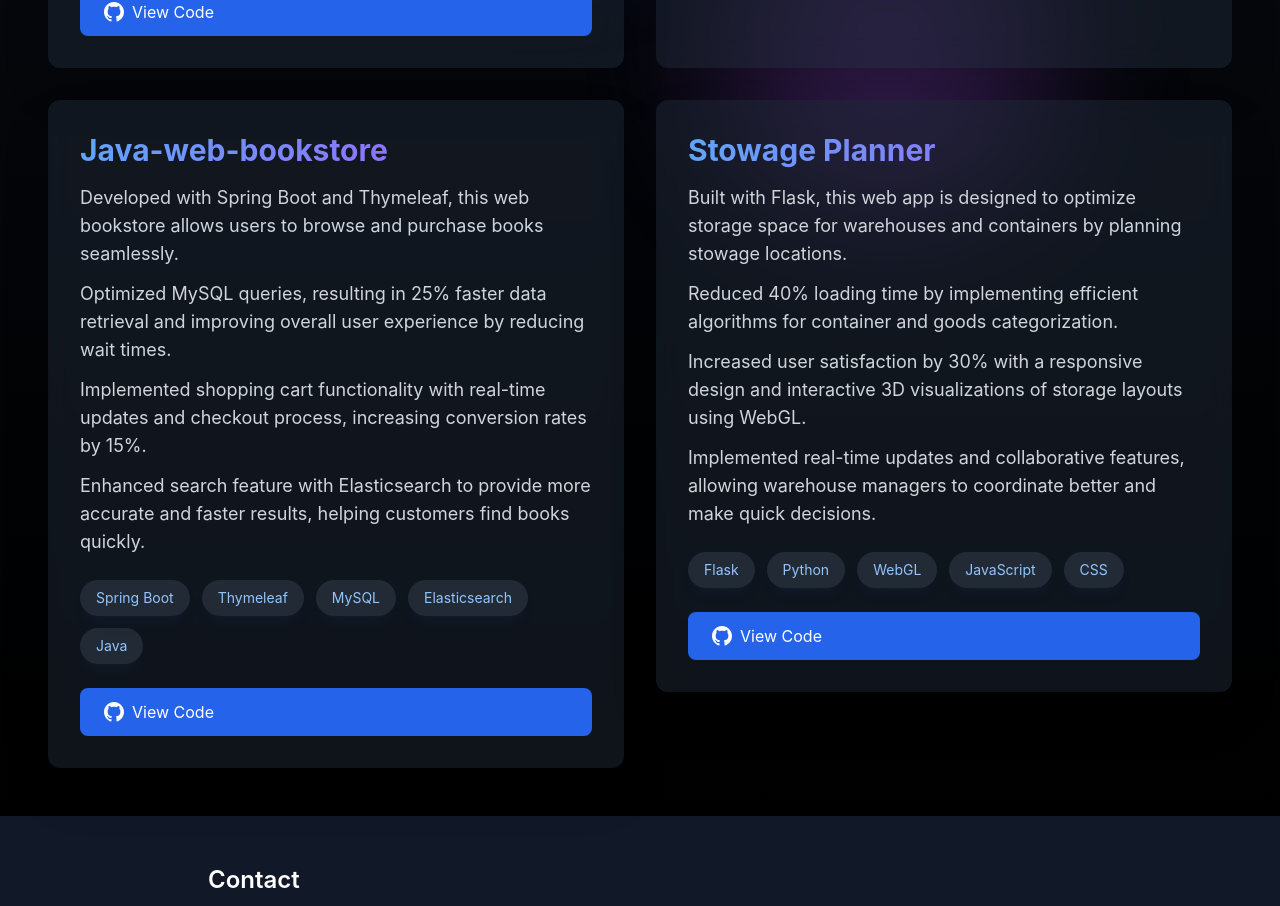
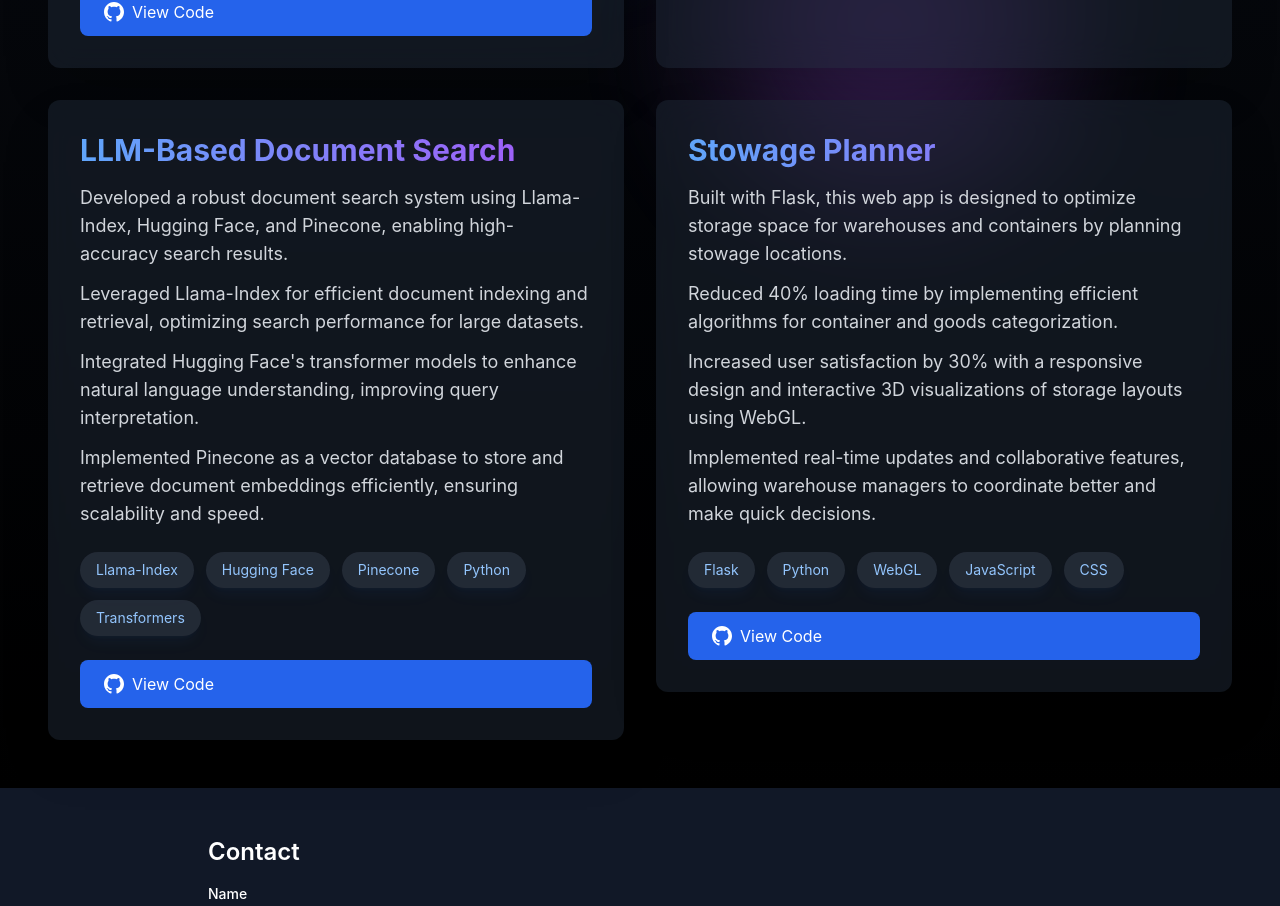
Before and after one commit to SwarajsingPatil/Portfolio_website, a React (Create React App) app: page / in a window 1280 px wide. Shown: the part 5520-6426 px from the top of the page. Built offline with nearby package versions, Linux system fonts and the light colour scheme.

Commit message:
Project Updated

```diff
--- a/src/components/Portfolio.js
+++ b/src/components/Portfolio.js
@@ -323,17 +323,17 @@ const Portfolio = () => {
       demo: "https://fastapi-ecommerce-demo.com"
     },
     {
-      title: "Java-web-bookstore",
+      title: "LLM-Based Document Search",
       description: [
-        "Developed with Spring Boot and Thymeleaf, this web bookstore allows users to browse and purchase books seamlessly.",
-        "Optimized MySQL queries, resulting in 25% faster data retrieval and improving overall user experience by reducing wait times.",
-        "Implemented shopping cart functionality with real-time updates and checkout process, increasing conversion rates by 15%.",
-        "Enhanced search feature with Elasticsearch to provide more accurate and faster results, helping customers find books quickly."
+        "Developed a robust document search system using Llama-Index, Hugging Face, and Pinecone, enabling high-accuracy search results.",
+        "Leveraged Llama-Index for efficient document indexing and retrieval, optimizing search performance for large datasets.",
+        "Integrated Hugging Face's transformer models to enhance natural language understanding, improving query interpretation.",
+        "Implemented Pinecone as a vector database to store and retrieve document embeddings efficiently, ensuring scalability and speed."
       ],
-      tech: ["Spring Boot", "Thymeleaf", "MySQL", "Elasticsearch", "Java"],
-      image: "/path-to-project-image.jpg",
-      link: "",
-      demo: "https://java-web-bookstore-demo.com"
+      tech: ["Llama-Index", "Hugging Face", "Pinecone", "Python", "Transformers"],
+      image: "https://docs.llamaindex.ai/en/stable/_static/logo.png",
+      link: "https://github.com/SwarajsingPatil/LLM-document-search",
+      demo: "https://docs.llamaindex.ai/en/stable/examples/"
     },
     {
       title: "Stowage Planner",
```
Also changed, not shown: 1 other file (tests, documents, lock files or other folders).
